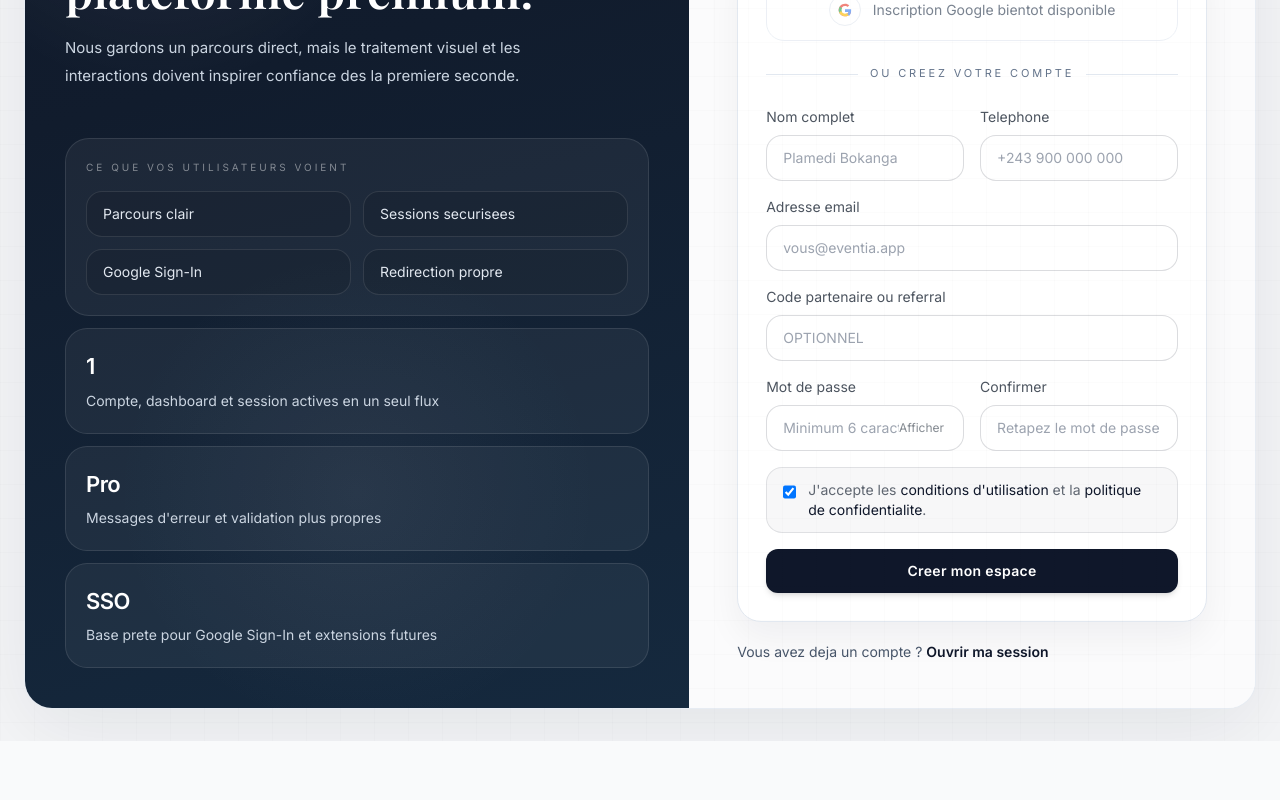
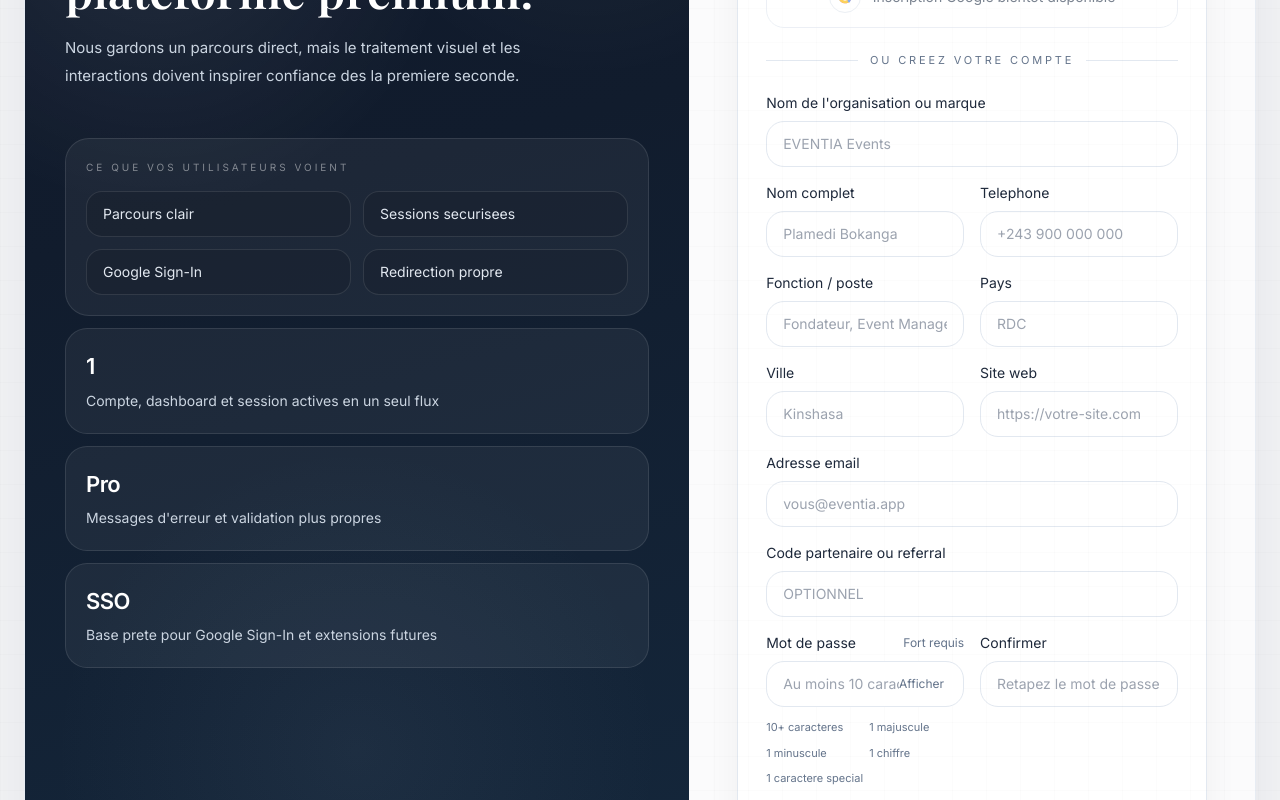
Before and after one commit to PlamediBokanga/eventia, a Next.js app in the folder frontend/: page /auth/register in a window 1280 px wide. Shown: the part 400-1200 px from the top of the page. Before the commit the page ends 1141 px from the top, so only its background shows below. Built offline with nearby package versions, Linux system fonts and the light colour scheme; no server answers.

Commit message:
Enrich register and enforce strong passwords

```diff
--- a/frontend/src/components/auth/RegisterClient.tsx
+++ b/frontend/src/components/auth/RegisterClient.tsx
@@ -17,7 +17,12 @@ export function RegisterClient() {
   const router = useRouter();
   const searchParams = useSearchParams();
   const [name, setName] = useState("");
+  const [companyName, setCompanyName] = useState("");
+  const [jobTitle, setJobTitle] = useState("");
   const [phone, setPhone] = useState("");
+  const [city, setCity] = useState("");
+  const [country, setCountry] = useState("");
+  const [website, setWebsite] = useState("");
   const [referralCode, setReferralCode] = useState(searchParams.get("ref") || "");
   const [email, setEmail] = useState("");
   const [password, setPassword] = useState("");
@@ -29,6 +34,17 @@ export function RegisterClient() {
   const [message, setMessage] = useState<string | null>(null);
 
   const googleHref = useMemo(() => `${API_URL}/auth/google?mode=register`, []);
+  const passwordChecks = useMemo(
+    () => ({
+      length: password.trim().length >= 10,
+      lower: /[a-z]/.test(password),
+      upper: /[A-Z]/.test(password),
+      digit: /[0-9]/.test(password),
+      special: /[^A-Za-z0-9]/.test(password)
+    }),
+    [password]
+  );
+  const passwordIsStrong = Object.values(passwordChecks).every(Boolean);
 
   useEffect(() => {
     if (getToken()) {
@@ -62,8 +78,24 @@ export function RegisterClient() {
       setMessage("Vous devez accepter les conditions d'utilisation pour creer un compte.");
       return;
     }
-    if (password.length < 6) {
-      setMessage("Le mot de passe doit contenir au moins 6 caracteres.");
+    if (!name.trim()) {
+      setMessage("Votre nom complet est requis.");
+      return;
+    }
+    if (!phone.trim()) {
+      setMessage("Votre numero de telephone est requis.");
+      return;
+    }
+    if (!companyName.trim()) {
+      setMessage("Le nom de votre organisation ou marque est requis.");
+      return;
+    }
+    if (!country.trim()) {
+      setMessage("Le pays est requis pour configurer correctement votre espace.");
+      return;
+    }
+    if (!passwordIsStrong) {
+      setMessage("Le mot de passe doit contenir au moins 10 caracteres, une majuscule, une minuscule, un chiffre et un caractere special.");
       return;
     }
     if (password !== confirmPassword) {
@@ -80,7 +112,12 @@ export function RegisterClient() {
         },
         body: JSON.stringify({
           name: name.trim(),
+          companyName: companyName.trim(),
+          jobTitle: jobTitle.trim(),
           phone: phone.trim(),
+          city: city.trim(),
+          country: country.trim(),
+          website: website.trim(),
           referralCode: referralCode.trim(),
           email: email.trim(),
           password
@@ -140,32 +177,90 @@ export function RegisterClient() {
         <AuthDivider label="ou creez votre compte" />
 
         <form onSubmit={handleSubmit} className="space-y-4">
+          <div className="space-y-2">
+            <label className="block text-sm font-medium text-slate-800">Nom de l'organisation ou marque</label>
+            <input
+              className="w-full rounded-[18px] border border-slate-200 bg-white px-4 py-3 text-sm outline-none transition focus:border-slate-400 focus:ring-4 focus:ring-slate-100"
+              value={companyName}
+              onChange={e => setCompanyName(e.target.value)}
+              placeholder="EVENTIA Events"
+              required
+            />
+          </div>
+
           <div className="grid gap-4 md:grid-cols-2">
             <div className="space-y-2">
-              <label className="block text-sm font-medium text-text/80">Nom complet</label>
+              <label className="block text-sm font-medium text-slate-800">Nom complet</label>
               <input
-                className="w-full rounded-2xl border border-primary/15 bg-white px-4 py-3 text-sm outline-none transition focus:border-accent/45 focus:ring-4 focus:ring-accent/10"
+                className="w-full rounded-[18px] border border-slate-200 bg-white px-4 py-3 text-sm outline-none transition focus:border-slate-400 focus:ring-4 focus:ring-slate-100"
                 value={name}
                 onChange={e => setName(e.target.value)}
                 placeholder="Plamedi Bokanga"
+                required
               />
             </div>
             <div className="space-y-2">
-              <label className="block text-sm font-medium text-text/80">Telephone</label>
+              <label className="block text-sm font-medium text-slate-800">Telephone</label>
               <input
-                className="w-full rounded-2xl border border-primary/15 bg-white px-4 py-3 text-sm outline-none transition focus:border-accent/45 focus:ring-4 focus:ring-accent/10"
+                className="w-full rounded-[18px] border border-slate-200 bg-white px-4 py-3 text-sm outline-none transition focus:border-slate-400 focus:ring-4 focus:ring-slate-100"
                 value={phone}
                 onChange={e => setPhone(e.target.value)}
                 placeholder="+243 900 000 000"
+                required
               />
             </div>
           </div>
+
+          <div className="grid gap-4 md:grid-cols-2">
+            <div className="space-y-2">
+              <label className="block text-sm font-medium text-slate-800">Fonction / poste</label>
+              <input
+                className="w-full rounded-[18px] border border-slate-200 bg-white px-4 py-3 text-sm outline-none transition focus:border-slate-400 focus:ring-4 focus:ring-slate-100"
+                value={jobTitle}
+                onChange={e => setJobTitle(e.target.value)}
+                placeholder="Fondateur, Event Manager..."
+              />
+            </div>
+            <div className="space-y-2">
+              <label className="block text-sm font-medium text-slate-800">Pays</label>
+              <input
+                className="w-full rounded-[18px] border border-slate-200 bg-white px-4 py-3 text-sm outline-none transition focus:border-slate-400 focus:ring-4 focus:ring-slate-100"
+                value={country}
+                onChange={e => setCountry(e.target.value)}
+                placeholder="RDC"
+                required
+              />
+            </div>
+          </div>
+
+          <div className="grid gap-4 md:grid-cols-2">
+            <div className="space-y-2">
+              <label className="block text-sm font-medium text-slate-800">Ville</label>
+              <input
+                className="w-full rounded-[18px] border border-slate-200 bg-white px-4 py-3 text-sm outline-none transition focus:border-slate-400 focus:ring-4 focus:ring-slate-100"
+                value={city}
+                onChange={e => setCity(e.target.value)}
+                placeholder="Kinshasa"
+              />
+            </div>
+            <div className="space-y-2">
+              <label className="block text-sm font-medium text-slate-800">Site web</label>
+              <input
+                type="url"
+                className="w-full rounded-[18px] border border-slate-200 bg-white px-4 py-3 text-sm outline-none transition focus:border-slate-400 focus:ring-4 focus:ring-slate-100"
+                value={website}
+                onChange={e => setWebsite(e.target.value)}
+                placeholder="https://votre-site.com"
+              />
+            </div>
+          </div>
+
           <div className="space-y-2">
-            <label className="block text-sm font-medium text-text/80">Adresse email</label>
+            <label className="block text-sm font-medium text-slate-800">Adresse email</label>
             <input
               type="email"
               autoComplete="email"
-              className="w-full rounded-2xl border border-primary/15 bg-white px-4 py-3 text-sm outline-none transition focus:border-accent/45 focus:ring-4 focus:ring-accent/10"
+              className="w-full rounded-[18px] border border-slate-200 bg-white px-4 py-3 text-sm outline-none transition focus:border-slate-400 focus:ring-4 focus:ring-slate-100"
               value={email}
               onChange={e => setEmail(e.target.value)}
               placeholder="vous@eventia.app"
@@ -173,9 +268,9 @@ export function RegisterClient() {
             />
           </div>
           <div className="space-y-2">
-            <label className="block text-sm font-medium text-text/80">Code partenaire ou referral</label>
+            <label className="block text-sm font-medium text-slate-800">Code partenaire ou referral</label>
             <input
-              className="w-full rounded-2xl border border-primary/15 bg-white px-4 py-3 text-sm uppercase outline-none transition focus:border-accent/45 focus:ring-4 focus:ring-accent/10"
+              className="w-full rounded-[18px] border border-slate-200 bg-white px-4 py-3 text-sm uppercase outline-none transition focus:border-slate-400 focus:ring-4 focus:ring-slate-100"
               value={referralCode}
               onChange={e => setReferralCode(e.target.value.toUpperCase())}
               placeholder="Optionnel"
@@ -183,32 +278,44 @@ export function RegisterClient() {
           </div>
           <div className="grid gap-4 md:grid-cols-2">
             <div className="space-y-2">
-              <label className="block text-sm font-medium text-text/80">Mot de passe</label>
+              <div className="flex items-center justify-between gap-3">
+                <label className="block text-sm font-medium text-slate-800">Mot de passe</label>
+                <span className="text-xs text-slate-500">Fort requis</span>
+              </div>
               <div className="relative">
                 <input
                   type={showPassword ? "text" : "password"}
                   autoComplete="new-password"
-                  className="w-full rounded-2xl border border-primary/15 bg-white px-4 py-3 pr-16 text-sm outline-none transition focus:border-accent/45 focus:ring-4 focus:ring-accent/10"
+                  className="w-full rounded-[18px] border border-slate-200 bg-white px-4 py-3 pr-16 text-sm outline-none transition focus:border-slate-400 focus:ring-4 focus:ring-slate-100"
                   value={password}
                   onChange={e => setPassword(e.target.value)}
-                  placeholder="Minimum 6 caracteres"
+                  placeholder="Au moins 10 caracteres"
                   required
                 />
                 <button
                   type="button"
                   onClick={() => setShowPassword(value => !value)}
-                  className="absolute right-3 top-1/2 -translate-y-1/2 rounded-full px-2 py-1 text-xs font-medium text-text/55 transition hover:bg-primary/5 hover:text-text"
+                  className="absolute right-3 top-1/2 -translate-y-1/2 rounded-full px-2 py-1 text-xs font-medium text-slate-500 transition hover:bg-slate-100 hover:text-slate-800"
                 >
                   {showPassword ? "Masquer" : "Afficher"}
                 </button>
               </div>
+              <div className="grid gap-2 pt-1 text-[11px] text-slate-500 md:grid-cols-2">
+                <span className={passwordChecks.length ? "text-emerald-700" : ""}>10+ caracteres</span>
+                <span className={passwordChecks.upper ? "text-emerald-700" : ""}>1 majuscule</span>
+                <span className={passwordChecks.lower ? "text-emerald-700" : ""}>1 minuscule</span>
+                <span className={passwordChecks.digit ? "text-emerald-700" : ""}>1 chiffre</span>
+                <span className={passwordChecks.special ? "text-emerald-700 md:col-span-2" : "md:col-span-2"}>
+                  1 caractere special
+                </span>
+              </div>
             </div>
             <div className="space-y-2">
-              <label className="block text-sm font-medium text-text/80">Confirmer</label>
+              <label className="block text-sm font-medium text-slate-800">Confirmer</label>
               <input
                 type={showPassword ? "text" : "password"}
                 autoComplete="new-password"
-                className="w-full rounded-2xl border border-primary/15 bg-white px-4 py-3 text-sm outline-none transition focus:border-accent/45 focus:ring-4 focus:ring-accent/10"
+                className="w-full rounded-[18px] border border-slate-200 bg-white px-4 py-3 text-sm outline-none transition focus:border-slate-400 focus:ring-4 focus:ring-slate-100"
                 value={confirmPassword}
                 onChange={e => setConfirmPassword(e.target.value)}
                 placeholder="Retapez le mot de passe"
@@ -216,7 +323,7 @@ export function RegisterClient() {
               />
             </div>
           </div>
-          <label className="flex items-start gap-3 rounded-2xl border border-primary/10 bg-primary/[0.03] px-4 py-3 text-sm text-text/70">
+          <label className="flex items-start gap-3 rounded-[18px] border border-slate-200 bg-slate-50 px-4 py-3 text-sm text-slate-600">
             <input
               type="checkbox"
               className="mt-1 h-4 w-4 rounded border-primary/20"
@@ -236,7 +343,7 @@ export function RegisterClient() {
             </span>
           </label>
           {message ? (
-            <div className="rounded-2xl border border-amber-200 bg-amber-50 px-4 py-3 text-sm text-amber-900">
+            <div className="rounded-[18px] border border-amber-200 bg-amber-50 px-4 py-3 text-sm text-amber-900">
               {message}
             </div>
           ) : null}
```
Also changed, not shown: 1 other file (tests, documents, lock files or other folders).
